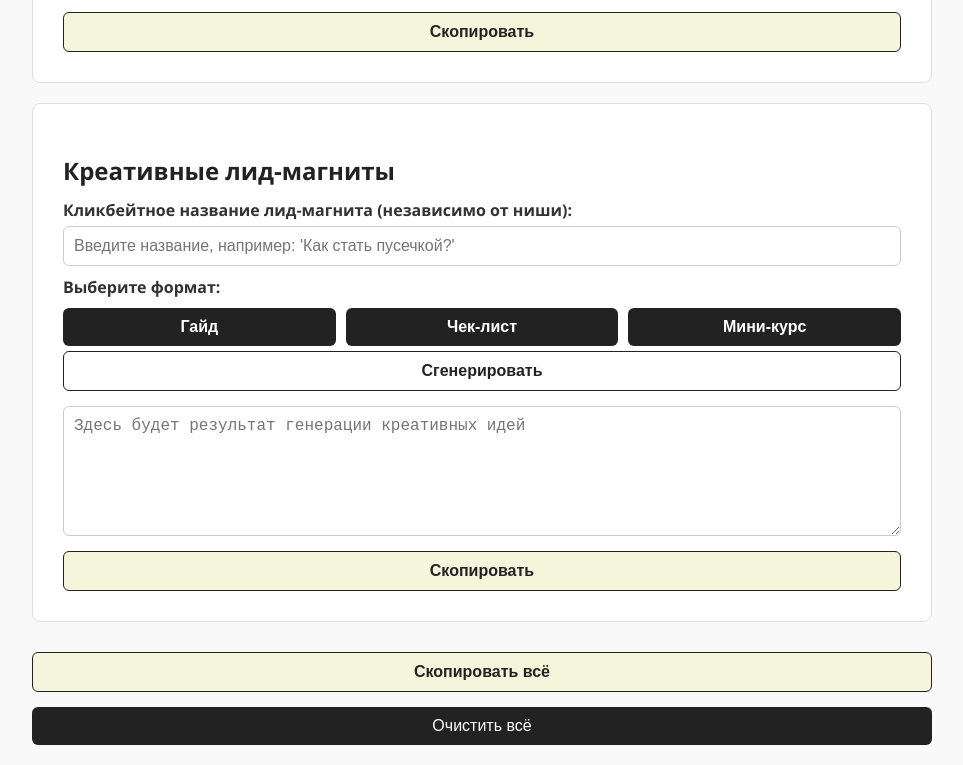
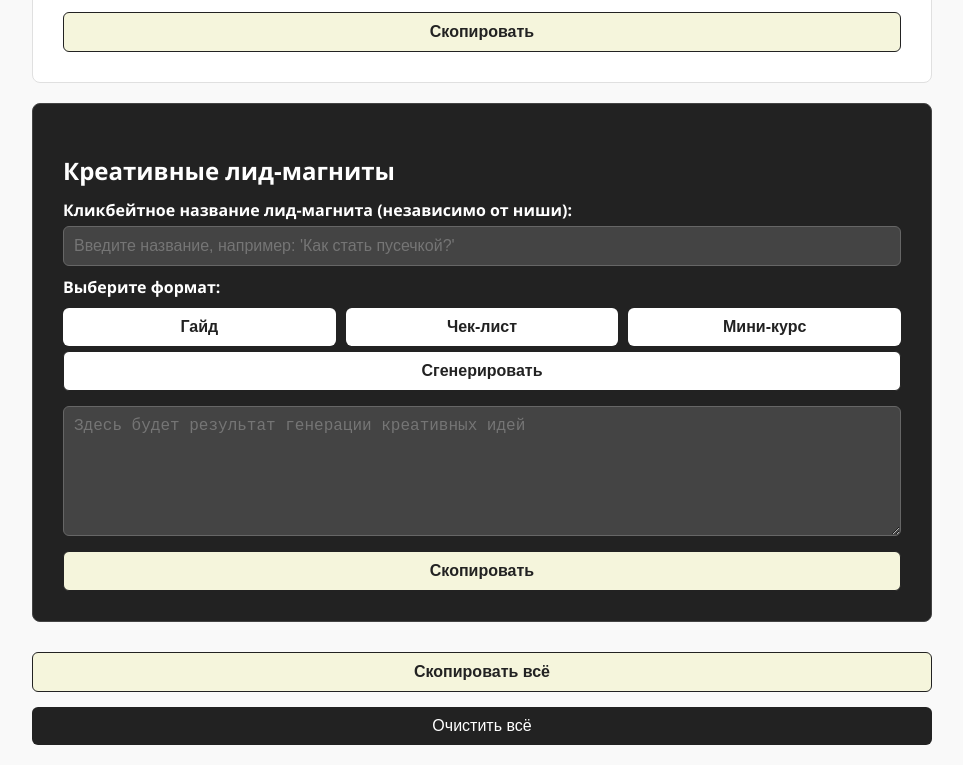
Before and after one commit to sheeeenson/generator, a website: page index.html in a window 1280 px wide. Shown: the part 2592-3357 px from the top of the page, without its empty margins (158-1121 px from the left). Drawn offline with Linux system fonts and the light colour scheme.

Commit message:
index.html

```diff
--- a/index.html
+++ b/index.html
@@ -243,6 +243,32 @@
         font-size: 16px;
       }
     }
+
+    /* Стили для инвертированного блока */
+    .inverted-block {
+      background: #222;
+      color: #fff;
+      border-color: #444;
+    }
+
+    .inverted-block h2, .inverted-block label {
+      color: #fff;
+    }
+
+    .inverted-block input, .inverted-block select, .inverted-block textarea {
+      background: #444;
+      color: #fff;
+      border-color: #666;
+    }
+
+    .inverted-block .btn {
+      background: #fff;
+      color: #222;
+    }
+
+    .inverted-block .btn:hover {
+      background: #ccc;
+    }
   </style>
 </head>
 <body>
@@ -324,8 +350,22 @@
         <button class="save-btn" onclick="copyToClipboard('socialMediaOutput')">Скопировать</button>
     </div>
 
+    <!-- Новый стратегический блок: Стратегические лид-магниты -->
+    <div class="block" id="strategicLeadBlock" style="display:none;">
+      <h2>Стратегические лид-магниты</h2>
+      <label>Выберите формат:</label>
+      <div class="case-buttons" id="strategicLeadTypes">
+        <button class="btn" onclick="toggleStrategicLeadType(this, 'гайд')">Гайд</button>
+        <button class="btn" onclick="toggleStrategicLeadType(this, 'чек-лист')">Чек-лист</button>
+        <button class="btn" onclick="toggleStrategicLeadType(this, 'мини-курс')">Мини-курс</button>
+      </div>
+      <button id="generateStrategicLeadBtn" class="generate-btn" onclick="generateStrategicLead()">Сгенерировать</button>
+      <textarea id="strategicLeadOutput" rows="6" placeholder="Здесь будет результат генерации стратегических идей"></textarea>
+      <button class="save-btn" onclick="copyToClipboard('strategicLeadOutput')">Скопировать</button>
+    </div>
+
     <!-- Новый независимый блок: Креативные лид-магниты -->
-    <div class="block">
+    <div class="block inverted-block">
       <h2>Креативные лид-магниты</h2>
       <label for="creativeLeadTitle">Кликбейтное название лид-магнита (независимо от ниши):</label>
       <input type="text" id="creativeLeadTitle" placeholder="Введите название, например: 'Как стать пусечкой?'">
@@ -338,20 +378,6 @@
       <button id="generateCreativeLeadBtn" class="generate-btn" onclick="generateCreativeLead()">Сгенерировать</button>
       <textarea id="creativeLeadOutput" rows="6" placeholder="Здесь будет результат генерации креативных идей"></textarea>
       <button class="save-btn" onclick="copyToClipboard('creativeLeadOutput')">Скопировать</button>
-    </div>
-
-    <!-- Новый стратегический блок: Стратегические лид-магниты -->
-    <div class="block" id="strategicLeadBlock" style="display:none;">
-      <h2>Стратегические лид-магниты</h2>
-      <label>Выберите формат:</label>
-      <div class="case-buttons" id="strategicLeadTypes">
-        <button class="btn" onclick="toggleStrategicLeadType(this, 'гайд')">Гайд</button>
-        <button class="btn" onclick="toggleStrategicLeadType(this, 'чек-лист')">Чек-лист</button>
-        <button class="btn" onclick="toggleStrategicLeadType(this, 'мини-курс')">Мини-курс</button>
-      </div>
-      <button id="generateStrategicLeadBtn" class="generate-btn" onclick="generateStrategicLead()">Сгенерировать</button>
-      <textarea id="strategicLeadOutput" rows="6" placeholder="Здесь будет результат генерации стратегических идей"></textarea>
-      <button class="save-btn" onclick="copyToClipboard('strategicLeadOutput')">Скопировать</button>
     </div>
 
     <!-- Кнопки внизу страницы -->
```
